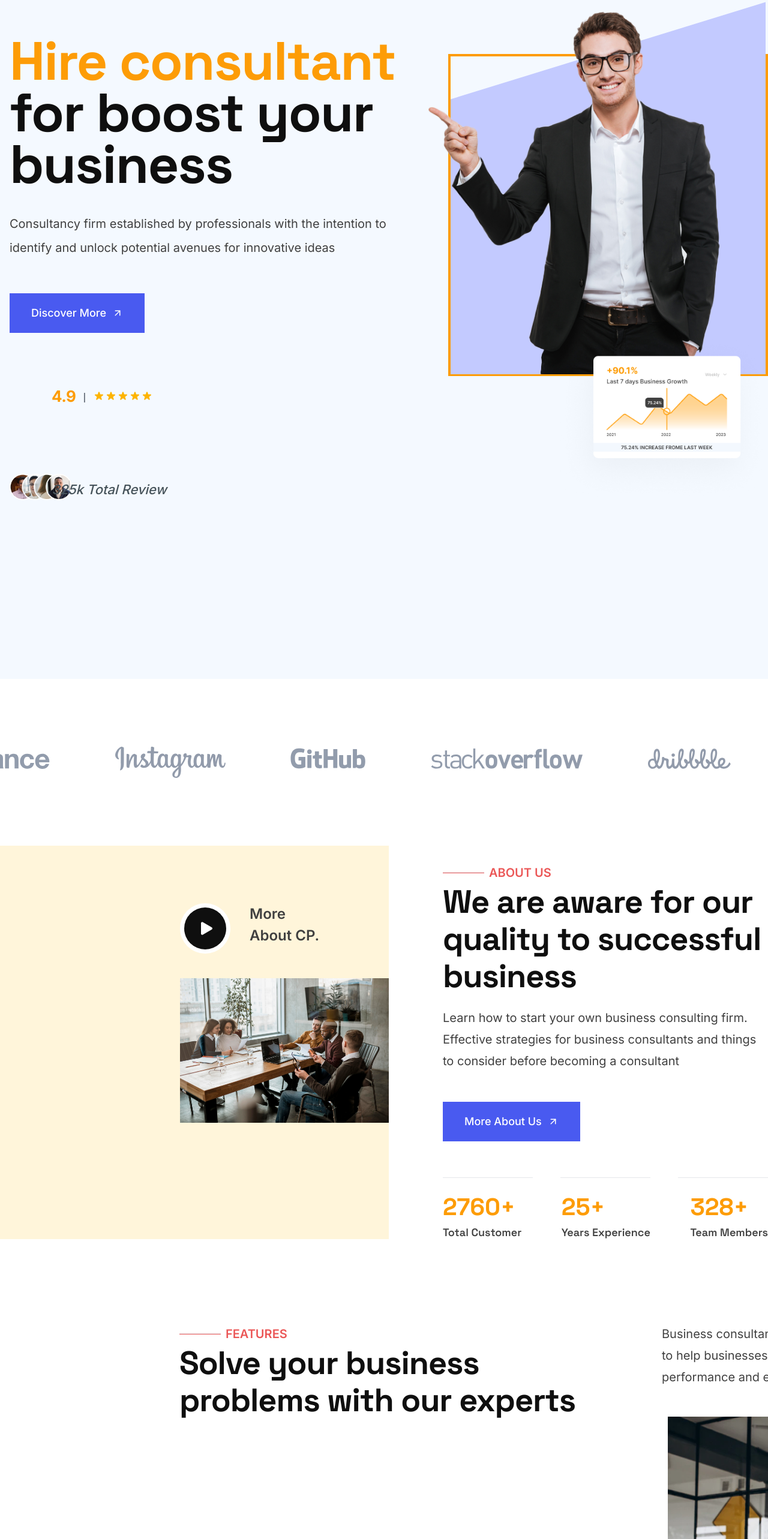
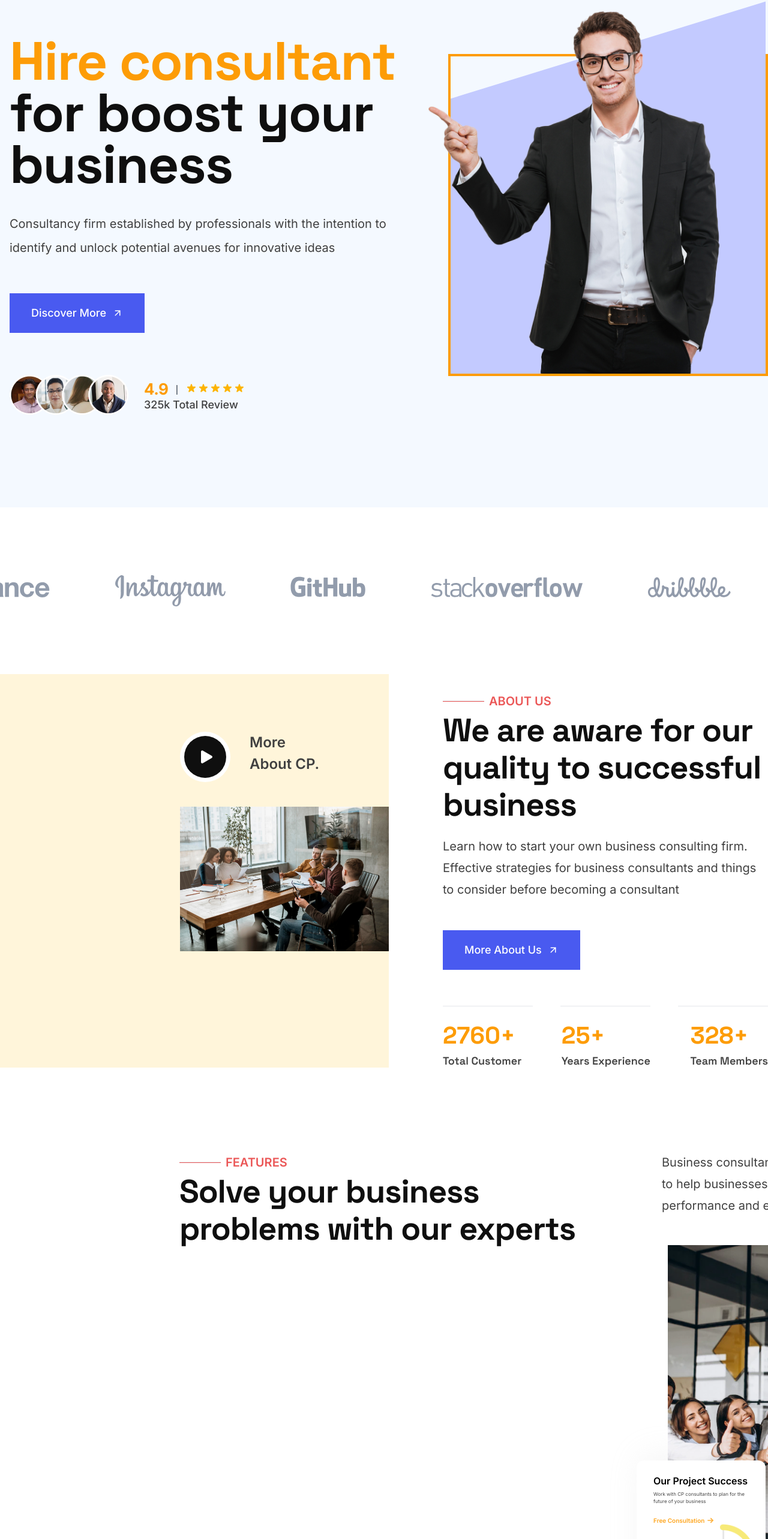
Before and after one commit to mahfuz091/oyolloo-task-clone, a React (Vite) app: page / in a window 1280 px wide. Shown: the part 225-2791 px from the top of the page at 60% size. Built offline with nearby package versions, Linux system fonts and the light colour scheme.

Commit message:
banner hero image position fixed

```diff
--- a/src/Pages/Banner/Banner.jsx
+++ b/src/Pages/Banner/Banner.jsx
@@ -23,12 +23,12 @@ const Banner = () => {
           <a className='discover-btn mt-[40px]'>
             Discover More <FiArrowUpRight />
           </a>
-          <div className='flex items-center gap-[26px] mt-[74px] pb-[138.19px]'>
-            <div className='flex  '>
+          <div className='flex items-center gap-[26px] mt-[54px] mb-[138.19px]  '>
+            <div className='flex items-center'>
               <img className='mr-[-24px]' src={ellipse1} alt='' />
-              <img className='mr-[-24px]' src={ellipse2} alt='' />
-              <img className='mr-[-24px]' src={ellipse3} alt='' />
-              <img src={ellipse4} alt='' />
+              <img className='mr-[-24px] ' src={ellipse2} alt='' />
+              <img className='mr-[-24px] ' src={ellipse3} alt='' />
+              <img className='' src={ellipse4} alt='' />
             </div>
             <div>
               <div className='flex items-center gap-[10px]'>
@@ -97,36 +97,36 @@ const Banner = () => {
                   </svg>
                 </p>
               </div>
-              <div>
-                <p className='review '>325k Total Review</p>
-              </div>
+              <p className='banner-review'>325k Total Review</p>
             </div>
           </div>
         </div>
-        <div className=' mt-[129px] '>
+        <div className='mt-[129px] '>
           <div className='hero-img relative  '>
-            <img
-              className='absolute z-10  -top-[75.5px]'
-              src={portrait}
-              alt=''
-            />
-            <div>
-              <div className='border ml-[37px] relative '></div>
+            <div className='border   '></div>
+            <div className='absolute bottom-[4px] -left-[37px]'>
               <svg
                 xmlns='http://www.w3.org/2000/svg'
                 width='525'
                 height='621'
                 viewBox='0 0 525 621'
                 fill='none'
-                className='ml-[41px] absolute -top-[87px] '
+                className='ml-[41px]  '
               >
                 <path d='M0 162.5L525 0.5V621H0L0 162.5Z' fill='#C3CAFF' />
               </svg>
+
+              <img className='absolute bottom-0 z-10' src={portrait} alt='' />
             </div>
+
+            {/* <div>
+              <div className='border  '></div>
+
+            </div> */}
           </div>
-          <div className=' absolute -bottom-[260px] z-10  left-[930px] '>
+          {/* <div className='  '>
             <img src={card02} alt='' />
-          </div>
+          </div> */}
         </div>
       </div>
     </div>
--- a/src/Pages/Home/Features/Features.jsx
+++ b/src/Pages/Home/Features/Features.jsx
@@ -1,5 +1,5 @@
-import React, { useState } from "react";
 import feature from "../../../assets/Image/feature.png";
+import group from "../../../assets/Image/Group 42.png";
 
 const Features = () => {
   return (
@@ -20,8 +20,41 @@ const Features = () => {
         </p>
         <div className='relative'>
           <img className='' src={feature} alt='' />
-          <div className='project-success'></div>
-          <div className='element absolute -bottom-[47px] -right-[50px] -z-10'></div>
+          <div className='project-success absolute -left-[42px] -bottom-[33px]'>
+            <h1 className='feature-card-title'>Our Project Success</h1>
+            <p className='feature-card-description'>
+              Work with CP consultants to plan for the future of your business
+            </p>
+            <a className='feature-card-button' href=''>
+              Free Consultation
+              <svg
+                xmlns='http://www.w3.org/2000/svg'
+                width='12'
+                height='12'
+                viewBox='0 0 12 12'
+                fill='none'
+              >
+                <g opacity='0.9'>
+                  <path
+                    d='M1.875 6H10.125'
+                    stroke='#FD9C06'
+                    stroke-width='1.5'
+                    stroke-linecap='round'
+                    stroke-linejoin='round'
+                  />
+                  <path
+                    d='M6.75 2.625L10.125 6L6.75 9.375'
+                    stroke='#FD9C06'
+                    stroke-width='1.5'
+                    stroke-linecap='round'
+                    stroke-linejoin='round'
+                  />
+                </g>
+              </svg>
+            </a>
+            <img className='group ml-[89px]' src={group} alt='' />
+          </div>
+          <div className='element absolute -right-[50px] -bottom-[47px] -z-10'></div>
         </div>
       </div>
     </div>
--- a/src/index.css
+++ b/src/index.css
@@ -113,7 +113,6 @@
   font-style: normal;
   font-weight: 500;
   line-height: 26px;
-
   align-items: center;
   gap: 10px;
   background: #495af0;
@@ -130,21 +129,20 @@
   letter-spacing: -0.52px;
 }
 
-.review {
+.banner-review {
   color: #404040;
   font-family: Inter;
   font-size: 18px;
   font-style: normal;
   font-weight: 500;
   line-height: normal;
-  margin-top: 2.71px;
 }
 
 .border {
   width: 533px;
   height: 537px;
   flex-shrink: 0;
-  border: 4px solid var(--s-1, #fd9c06);
+  border: 4px solid #fd9c06;
 }
 
 .more-about {
@@ -287,7 +285,7 @@
   height: 226px;
   flex-shrink: 0;
   border-radius: 12px;
-  background: var(--neutral-pure-white, #fff);
+  background: #fff;
   box-shadow: 8px -7px 54px 0px rgba(202, 202, 202, 0.2);
 }
 
@@ -582,3 +580,42 @@
   background: #fff;
   padding: 14px 10px;
 }
+.group {
+  width: 107.726px;
+  height: 108.655px;
+  flex-shrink: 0;
+}
+.feature-card-title {
+  color: #000;
+  font-family: Inter;
+  font-size: 16px;
+  font-style: normal;
+  font-weight: 600;
+  line-height: 16px; /* 100% */
+  margin-top: 26px;
+  margin-left: 28px;
+  margin-bottom: 8px;
+}
+.feature-card-description {
+  color: var(--primary-300, #474747);
+  font-family: Inter;
+  font-size: 8px;
+  font-style: normal;
+  font-weight: 400;
+  line-height: 12px; /* 150% */
+  padding-left: 28px;
+  padding-right: 32px;
+  margin-bottom: 20px;
+}
+.feature-card-button {
+  color: #fd9c06;
+  font-family: Inter;
+  font-size: 10px;
+  font-style: normal;
+  font-weight: 600;
+  line-height: 12px; /* 120% */
+  opacity: 0.8999999761581421;
+  display: flex;
+  gap: 4px;
+  margin-left: 28px;
+}
```
Also changed, not shown: src/assets/Image/Group 42.png (added).
